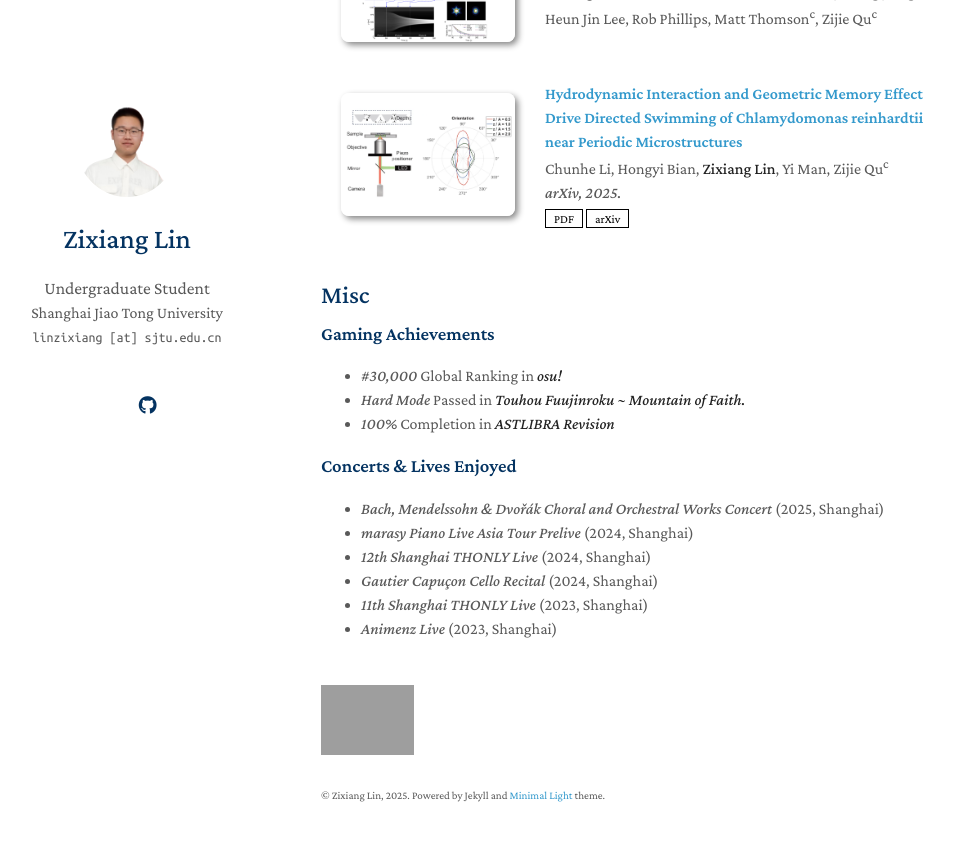
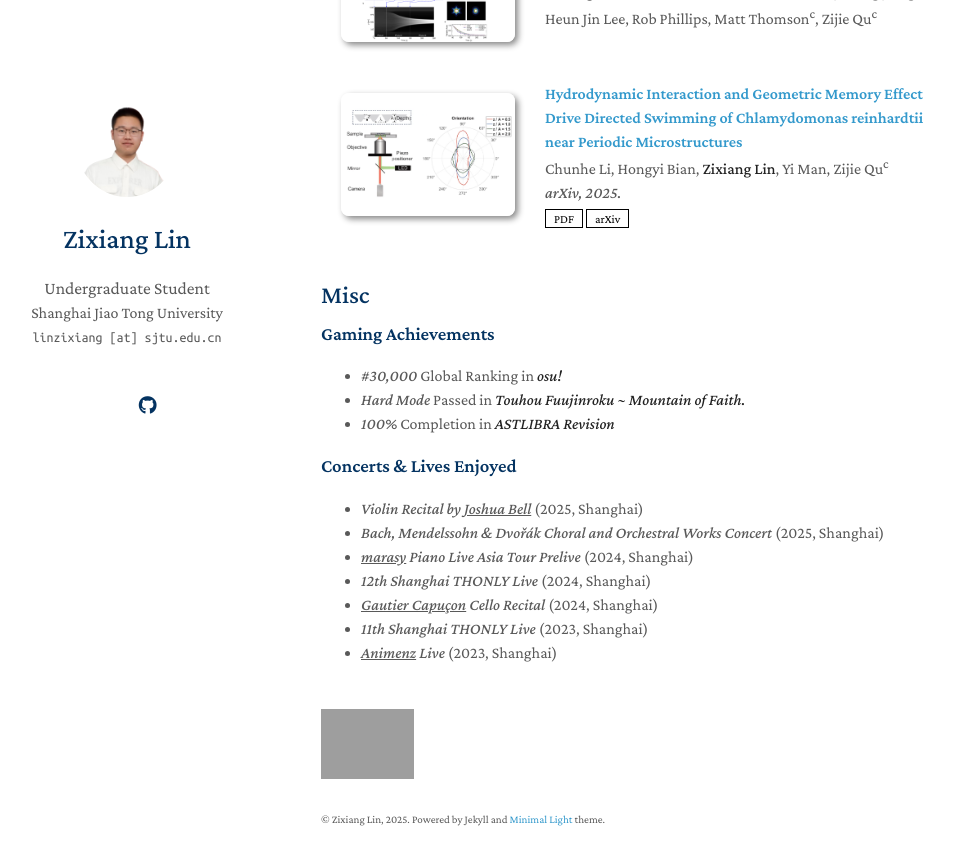
Before and after one commit to zixianglin04/zixianglin04.github.io, a Jekyll site: the page built from index.md, in a window 1280 px wide and 900 px high, scrolled down 510 px. Shown: the top 865 px of the window, without its empty margins (149-1103 px from the left). Built offline with Jekyll 4.4.1, drawn with Linux system fonts in a browser that asks for light colours; a style sheet for code colours, icons or effects is not loaded; our own code applies the rules of GitHub Pages for plain Markdown files; grey boxes are pictures that could not be loaded.

Commit message:
updated Misc

```diff
--- a/_layouts/homepage.html
+++ b/_layouts/homepage.html
@@ -100,7 +100,7 @@
       <br>
 
       {% if site.enable_footnote %}
-      <p><img src="https://api.moedog.org/count/@zxlin999" alt="" height="70" ></p>
+      <p><img src="https://api.moedog.org/count/@zxlin04" alt="" height="70" ></p>
       <p><small>&copy Zixiang Lin, 2025. Powered by Jekyll and <a href="https://github.com/yaoyao-liu/minimal-light" target="_blank" rel="noopener">Minimal Light</a> theme.</small></p>
       {% endif %}
 
--- a/index.md
+++ b/index.md
@@ -27,9 +27,10 @@ _I love anime, music, and physics._
 
 ### Concerts & Lives Enjoyed
 
+- *Violin Recital by <u>Joshua Bell</u>* (2025, Shanghai)
 - *Bach, Mendelssohn & Dvořák Choral and Orchestral Works Concert* (2025, Shanghai)
-- *marasy Piano Live Asia Tour Prelive* (2024, Shanghai)
+- *<u>marasy</u> Piano Live Asia Tour Prelive* (2024, Shanghai)
 - *12th Shanghai THONLY Live* (2024, Shanghai)
-- *Gautier Capuçon Cello Recital* (2024, Shanghai)
+- *<u>Gautier Capuçon</u> Cello Recital* (2024, Shanghai)
 - *11th Shanghai THONLY Live* (2023, Shanghai)
-- *Animenz Live* (2023, Shanghai)
+- *<u>Animenz</u> Live* (2023, Shanghai)
```
